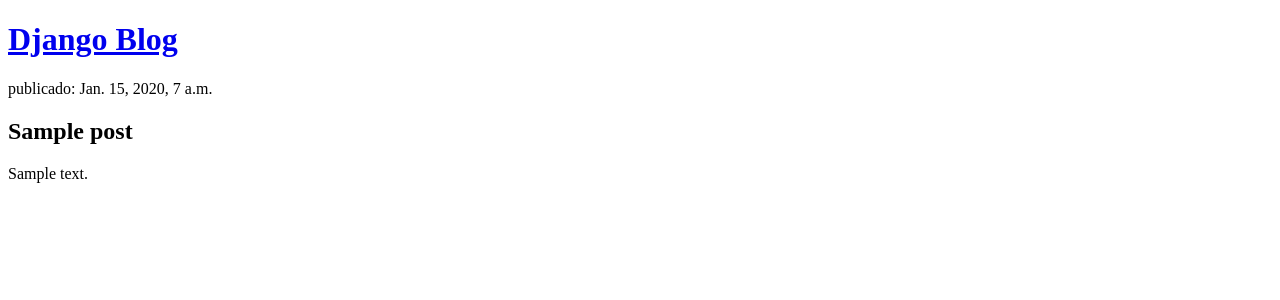
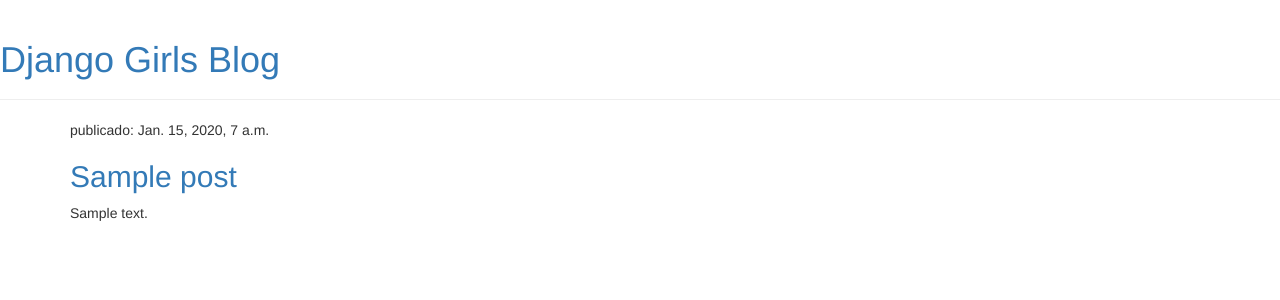
Before and after one commit to victor4pro/my-first-blog, a Django app: page / in a window 1280 px wide. Shown: the top 300 px of the page. Run offline with Django 3.2, Linux system fonts and the light colour scheme; tables that the repository leaves empty hold one stand-in row (values such as "Sample post"); some libraries are stand-ins or nearby versions.

Commit message:
Agregadas vistas y plantilla para detalle del blog y css

```diff
--- /dev/null
+++ b/blog/templates/blog/base.html
@@ -0,0 +1,26 @@
+{% load static %}
+<html>
+
+    <head>
+        <title>Django Girls blog</title>
+        <link rel="stylesheet" href="//maxcdn.bootstrapcdn.com/bootstrap/3.2.0/css/bootstrap.min.css">
+        <link rel="stylesheet" href="//maxcdn.bootstrapcdn.com/bootstrap/3.2.0/css/bootstrap-theme.min.css">
+        <link href='//fonts.googleapis.com/css?family=Lobster&subset=latin,latin-ext' rel='stylesheet' type='text/css'>
+        <link rel="stylesheet" href="{% static 'css/blog.css' %}">
+    </head>
+
+    <body>
+        <div class="page-header">
+            <h1><a href="/">Django Girls Blog</a></h1>
+        </div>
+        <div class="content container">
+            <div class="row">
+                <div class="col-md-8">
+                {% block content %}
+                {% endblock %}
+                </div>
+            </div>
+        </div>
+    </body>
+
+</html>
--- a/blog/templates/blog/post_list.html
+++ b/blog/templates/blog/post_list.html
@@ -1,20 +1,12 @@
-<!DOCTYPE html>
-
-<html>
-    <head>
-        <title>Django Girls blog</title>
-    </head>
-    <body>
-        <div>
-            <h1><a href="/">Django Blog</a></h1>
-        </div>
-
-       	{% for post in posts %}
-        <div>
-            <p> publicado: {{ post.published_date }}</p>
-            <h2><a href=""></a>{{ post.title }}</h2>
-            <p>{{ post.text|linebreaksbr }}</p>
-        </div>
-        {% endfor %}
-    </body>
-</html>
+{% extends 'blog/base.html' %}
+{% block content %}
+	{% for post in posts %}
+		<div class="post">
+			<div class="date">
+				<p> publicado: {{ post.published_date }}</p>
+			</div>
+			<h2><a href="{% url 'post_detail' pk=post.pk %}">{{ post.title }}</a></h2>
+			<p>{{ post.text|linebreaksbr }}</p>
+		</div>
+	{% endfor %}
+{% endblock %}
```
Also changed, not shown: blog/templates/blog/post_detail.html (added, +13 -0 lines).
